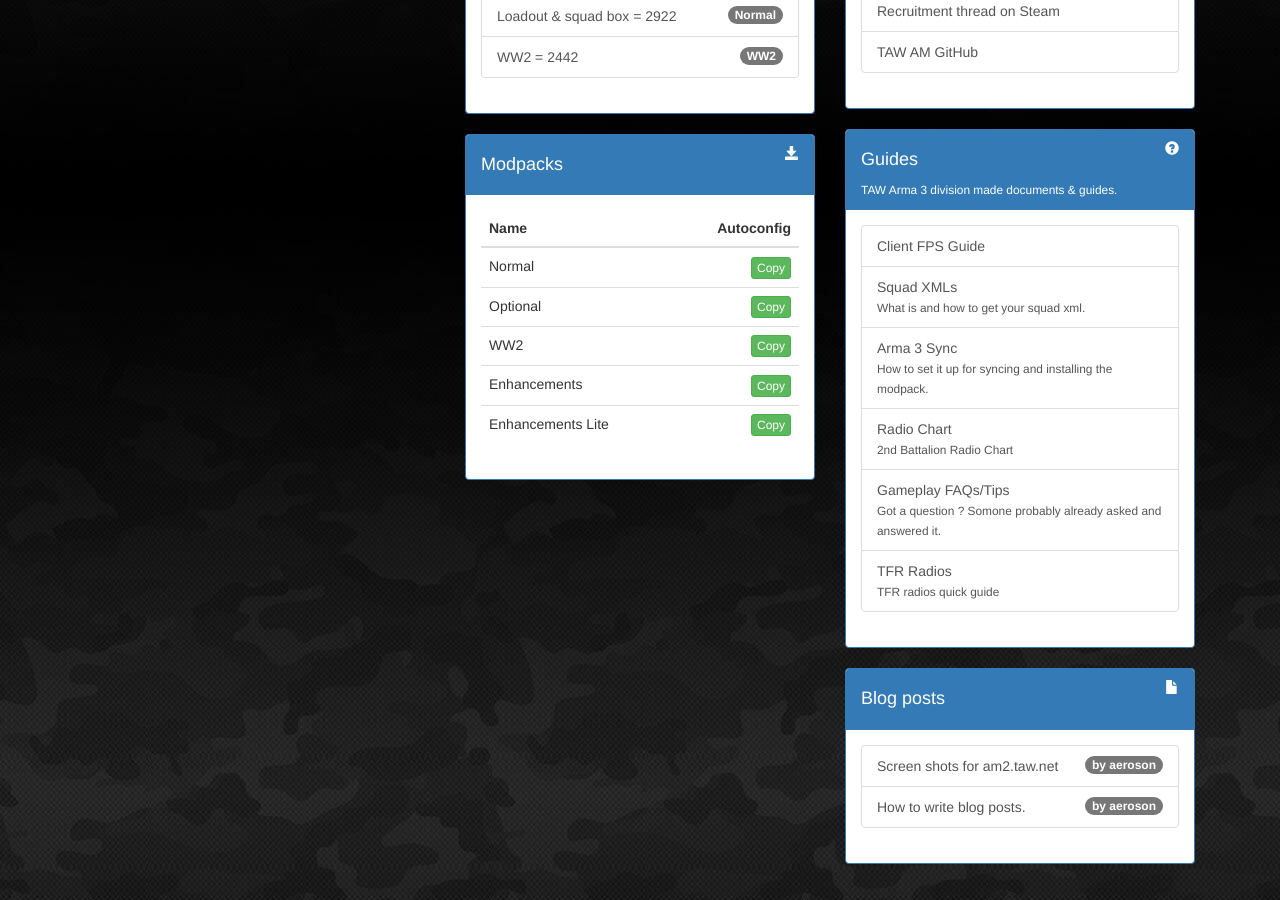
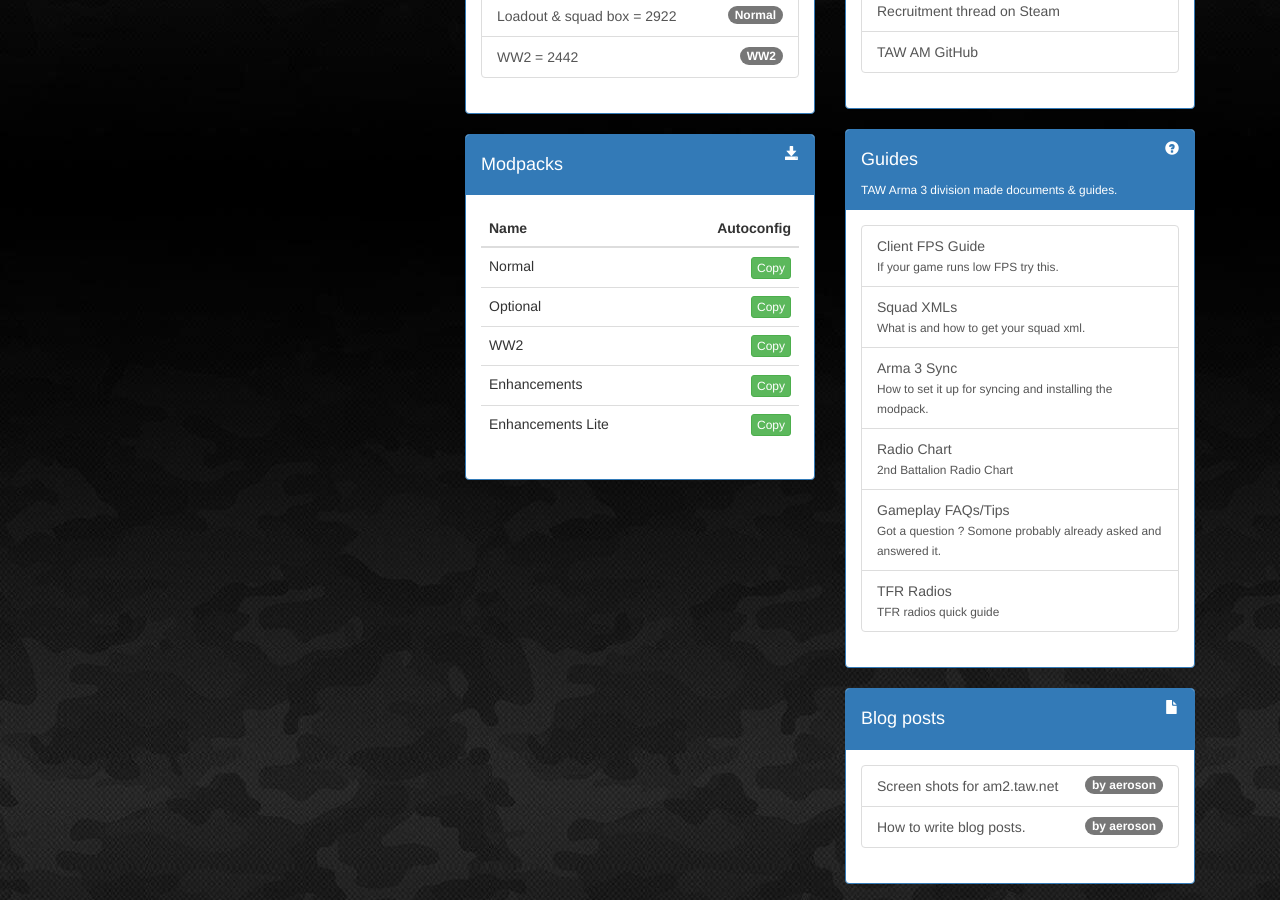
Before and after one commit to TAW-Arma/AM2-Web, a Jekyll site: the page built from index.html, in a window 1280 px wide and 900 px high, scrolled down 992 px. Built offline with Jekyll 4.4.1, drawn with Linux system fonts in a browser that asks for light colours; comment, search, counter and statistics services are not loaded.

Commit message:
Update index.html

```diff
--- a/index.html
+++ b/index.html
@@ -229,7 +229,7 @@ title: TAW Arma - 2nd Battalion
 			<div class="panel-body">
 				<div class="list-group">
 					<div class="list-group">
-<a class="list-group-item" href="https://docs.google.com/document/d/1IuptCWlhwsgqfTm5tB8ehgDuBNL6Zh6oNRIcKhpCvlo" target="_blank">Client FPS Guide</a>
+<a class="list-group-item" href="https://docs.google.com/document/d/1IuptCWlhwsgqfTm5tB8ehgDuBNL6Zh6oNRIcKhpCvlo" target="_blank">Client FPS Guide<br><small>If your game runs low FPS try this.</small></a>
 <a class="list-group-item" href="https://github.com/TAW-Arma/TawGatherMembersInfo#arma-squad-xmls" target="_blank">Squad XMLs<br><small>What is and how to get your squad xml.</small></a>
 <a class="list-group-item" href="https://docs.google.com/document/d/1fl07M3yJeGIkzG0rd58Nhod2n2_04Y4Ipv6LLm6vrWg" target="_blank">Arma 3 Sync<br><small>How to set it up for syncing and installing the modpack.</small></a>
 <a class="list-group-item" href="https://docs.google.com/drawings/d/1_ywe1ZCiBhZf-5L_JSezNntL3XKrVUC9Acm7zo4NMm0" target="_blank">Radio Chart<br><small>2nd Battalion Radio Chart</small></a>
```
